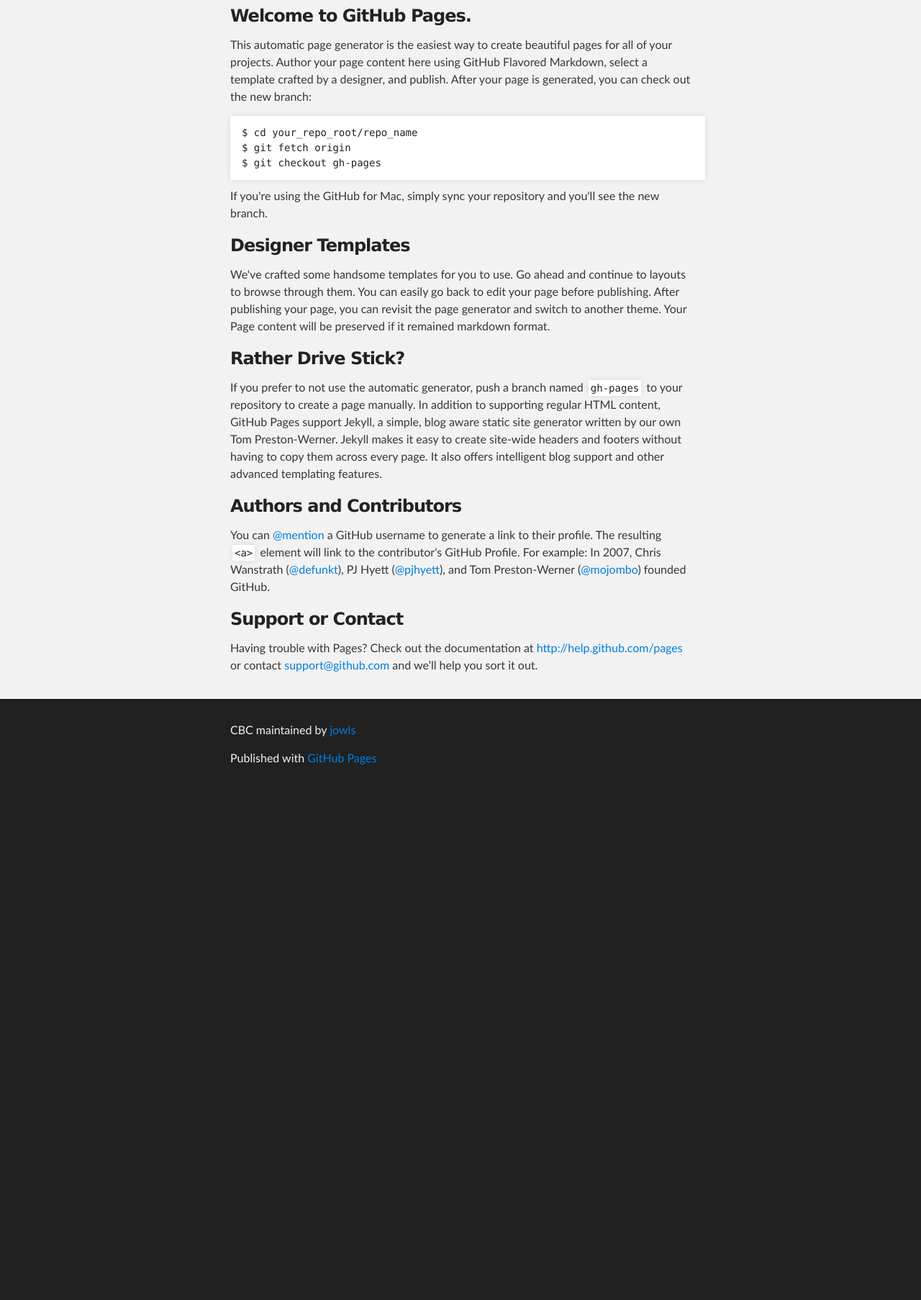
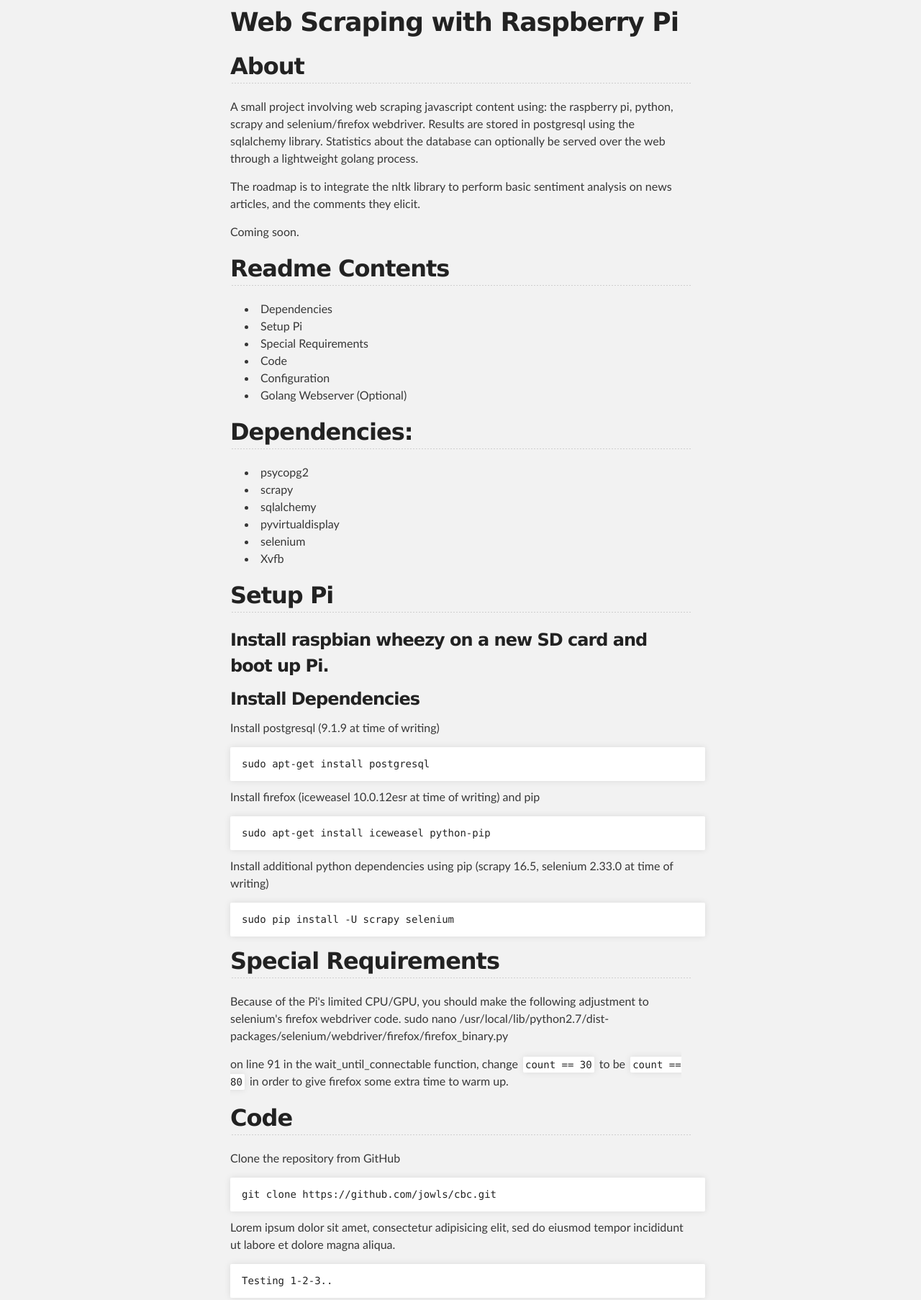
Before and after one commit to jowls/cbc, a plain HTML site: page index.html in a window 1280 px wide. Shown: the part 256-2062 px from the top of the page at 72% size. Before the commit the page ends 1356 px from the top, so only its background shows below. Drawn offline with Linux system fonts and the light colour scheme.

```diff
--- a/index.html
+++ b/index.html
@@ -31,37 +31,120 @@
     <!-- MAIN CONTENT -->
     <div id="main_content_wrap" class="outer">
       <section id="main_content" class="inner">
-        <h3>
-<a name="welcome-to-github-pages" class="anchor" href="#welcome-to-github-pages"><span class="octicon octicon-link"></span></a>Welcome to GitHub Pages.</h3>
+        <h1>
+<a name="web-scraping-with-raspberry-pi" class="anchor" href="#web-scraping-with-raspberry-pi"><span class="octicon octicon-link"></span></a>Web Scraping with Raspberry Pi</h1>
 
-<p>This automatic page generator is the easiest way to create beautiful pages for all of your projects. Author your page content here using GitHub Flavored Markdown, select a template crafted by a designer, and publish. After your page is generated, you can check out the new branch:</p>
+<h2>
+<a name="about" class="anchor" href="#about"><span class="octicon octicon-link"></span></a>About</h2>
 
-<pre><code>$ cd your_repo_root/repo_name
-$ git fetch origin
-$ git checkout gh-pages
+<p>A small project involving web scraping javascript content using: the raspberry pi, python, scrapy and selenium/firefox webdriver. Results are stored in postgresql using the sqlalchemy library. Statistics about the database can optionally be served over the web through a lightweight golang process.</p>
+
+<p>The roadmap is to integrate the nltk library to perform basic sentiment analysis on news articles, and the comments they elicit.</p>
+
+<p>Coming soon.</p>
+
+<h2>
+<a name="readme-contents" class="anchor" href="#readme-contents"><span class="octicon octicon-link"></span></a>Readme Contents</h2>
+
+<ul>
+<li>Dependencies</li>
+<li>Setup Pi</li>
+<li>Special Requirements</li>
+<li>Code</li>
+<li>Configuration</li>
+<li>Golang Webserver (Optional)</li>
+</ul><h2>
+<a name="dependencies" class="anchor" href="#dependencies"><span class="octicon octicon-link"></span></a>Dependencies:</h2>
+
+<ul>
+<li>psycopg2</li>
+<li>scrapy</li>
+<li>sqlalchemy</li>
+<li>pyvirtualdisplay</li>
+<li>selenium</li>
+<li>Xvfb</li>
+</ul><h2>
+<a name="setup-pi" class="anchor" href="#setup-pi"><span class="octicon octicon-link"></span></a>Setup Pi</h2>
+
+<h3>
+<a name="install-raspbian-wheezy-on-a-new-sd-card-and-boot-up-pi" class="anchor" href="#install-raspbian-wheezy-on-a-new-sd-card-and-boot-up-pi"><span class="octicon octicon-link"></span></a>Install raspbian wheezy on a new SD card and boot up Pi.</h3>
+
+<h3>
+<a name="install-dependencies" class="anchor" href="#install-dependencies"><span class="octicon octicon-link"></span></a>Install Dependencies</h3>
+
+<p>Install postgresql (9.1.9 at time of writing)</p>
+
+<pre><code>sudo apt-get install postgresql
 </code></pre>
 
-<p>If you're using the GitHub for Mac, simply sync your repository and you'll see the new branch.</p>
+<p>Install firefox (iceweasel 10.0.12esr at time of writing) and pip</p>
 
-<h3>
-<a name="designer-templates" class="anchor" href="#designer-templates"><span class="octicon octicon-link"></span></a>Designer Templates</h3>
+<pre><code>sudo apt-get install iceweasel python-pip
+</code></pre>
 
-<p>We've crafted some handsome templates for you to use. Go ahead and continue to layouts to browse through them. You can easily go back to edit your page before publishing. After publishing your page, you can revisit the page generator and switch to another theme. Your Page content will be preserved if it remained markdown format.</p>
+<p>Install additional python dependencies using pip (scrapy 16.5, selenium 2.33.0 at time of writing)</p>
 
-<h3>
-<a name="rather-drive-stick" class="anchor" href="#rather-drive-stick"><span class="octicon octicon-link"></span></a>Rather Drive Stick?</h3>
+<pre><code>sudo pip install -U scrapy selenium
+</code></pre>
 
-<p>If you prefer to not use the automatic generator, push a branch named <code>gh-pages</code> to your repository to create a page manually. In addition to supporting regular HTML content, GitHub Pages support Jekyll, a simple, blog aware static site generator written by our own Tom Preston-Werner. Jekyll makes it easy to create site-wide headers and footers without having to copy them across every page. It also offers intelligent blog support and other advanced templating features.</p>
+<h2>
+<a name="special-requirements" class="anchor" href="#special-requirements"><span class="octicon octicon-link"></span></a>Special Requirements</h2>
 
-<h3>
-<a name="authors-and-contributors" class="anchor" href="#authors-and-contributors"><span class="octicon octicon-link"></span></a>Authors and Contributors</h3>
+<p>Because of the Pi's limited CPU/GPU, you should make the following adjustment to selenium's firefox webdriver code.
+sudo nano /usr/local/lib/python2.7/dist-packages/selenium/webdriver/firefox/firefox_binary.py</p>
 
-<p>You can <a href="https://github.com/blog/821" class="user-mention">@mention</a> a GitHub username to generate a link to their profile. The resulting <code>&lt;a&gt;</code> element will link to the contributor's GitHub Profile. For example: In 2007, Chris Wanstrath (<a href="https://github.com/defunkt" class="user-mention">@defunkt</a>), PJ Hyett (<a href="https://github.com/pjhyett" class="user-mention">@pjhyett</a>), and Tom Preston-Werner (<a href="https://github.com/mojombo" class="user-mention">@mojombo</a>) founded GitHub.</p>
+<p>on line 91 in the wait_until_connectable function, change <code>count == 30</code> to be <code>count == 80</code> in order to give firefox some extra time to warm up.</p>
 
-<h3>
-<a name="support-or-contact" class="anchor" href="#support-or-contact"><span class="octicon octicon-link"></span></a>Support or Contact</h3>
+<h2>
+<a name="code" class="anchor" href="#code"><span class="octicon octicon-link"></span></a>Code</h2>
 
-<p>Having trouble with Pages? Check out the documentation at <a href="http://help.github.com/pages">http://help.github.com/pages</a> or contact <a href="mailto:support@github.com">support@github.com</a> and we’ll help you sort it out.</p>
+<p>Clone the repository from GitHub</p>
+
+<pre><code>git clone https://github.com/jowls/cbc.git
+</code></pre>
+
+<p>Lorem ipsum dolor sit amet, consectetur adipisicing elit, sed do eiusmod tempor incididunt ut labore et dolore magna aliqua.</p>
+
+<pre><code>Testing 1-2-3..
+</code></pre>
+
+<p>Ut enim ad minim veniam, quis nostrud exercitation ullamco laboris nisi ut aliquip ex ea commodo consequat. Duis aute irure dolor in reprehenderit in voluptate velit esse cillum dolore eu fugiat nulla pariatur. Excepteur sint occaecat cupidatat non proident, sunt in culpa qui officia deserunt mollit anim id est laborum</p>
+
+<p>Lorem ipsum dolor sit amet, consectetur adipisicing elit, sed do eiusmod tempor incididunt ut labore et dolore magna aliqua. Ut enim ad minim veniam, quis nostrud exercitation ullamco laboris nisi ut aliquip ex ea commodo consequat. Duis aute irure dolor in reprehenderit in voluptate velit esse cillum dolore eu fugiat nulla pariatur. Excepteur sint occaecat cupidatat non proident, sunt in culpa qui officia deserunt mollit anim id est laborum</p>
+
+<h2>
+<a name="cron-job-configuration" class="anchor" href="#cron-job-configuration"><span class="octicon octicon-link"></span></a>Cron Job Configuration:</h2>
+
+<p>"scrapy crawl cbc" will run the spider manually, or put this in /etc/crontab to schedule some crawls:</p>
+
+<pre><code>17 * * * * pi /home/pi/cbc/crawl.sh &gt;&gt; /home/pi/cronwork.log 2&gt;&amp;1
+37 * * * * root sudo killall crawl.sh
+38 * * * * root sudo killall Xvfb
+39 * * * * root sudo killall iceweasel
+</code></pre>
+
+<p>(The above runs at 17m past the hour - on raspbian wheezy)</p>
+
+<h2>
+<a name="golang-webserver-optional" class="anchor" href="#golang-webserver-optional"><span class="octicon octicon-link"></span></a>Golang Webserver (Optional)</h2>
+
+<h4>
+<a name="install-go" class="anchor" href="#install-go"><span class="octicon octicon-link"></span></a>Install go</h4>
+
+<h4>
+<a name="build-go-code" class="anchor" href="#build-go-code"><span class="octicon octicon-link"></span></a>Build go code</h4>
+
+<pre><code>go build web.go
+</code></pre>
+
+<h4>
+<a name="run-go-code" class="anchor" href="#run-go-code"><span class="octicon octicon-link"></span></a>Run go code</h4>
+
+<p>It must be run as sudo because it will be serving on port 80.</p>
+
+<pre><code>sudo ./web&amp;
+</code></pre>
+
       </section>
     </div>
 
@@ -73,6 +156,16 @@ $ git checkout gh-pages
       </footer>
     </div>
 
+              <script type="text/javascript">
+            var gaJsHost = (("https:" == document.location.protocol) ? "https://ssl." : "http://www.");
+            document.write(unescape("%3Cscript src='" + gaJsHost + "google-analytics.com/ga.js' type='text/javascript'%3E%3C/script%3E"));
+          </script>
+          <script type="text/javascript">
+            try {
+              var pageTracker = _gat._getTracker("UA-42365313-1");
+            pageTracker._trackPageview();
+            } catch(err) {}
+          </script>
 
 
   </body>
```
Also changed, not shown: params.json (+1 -1 lines).
